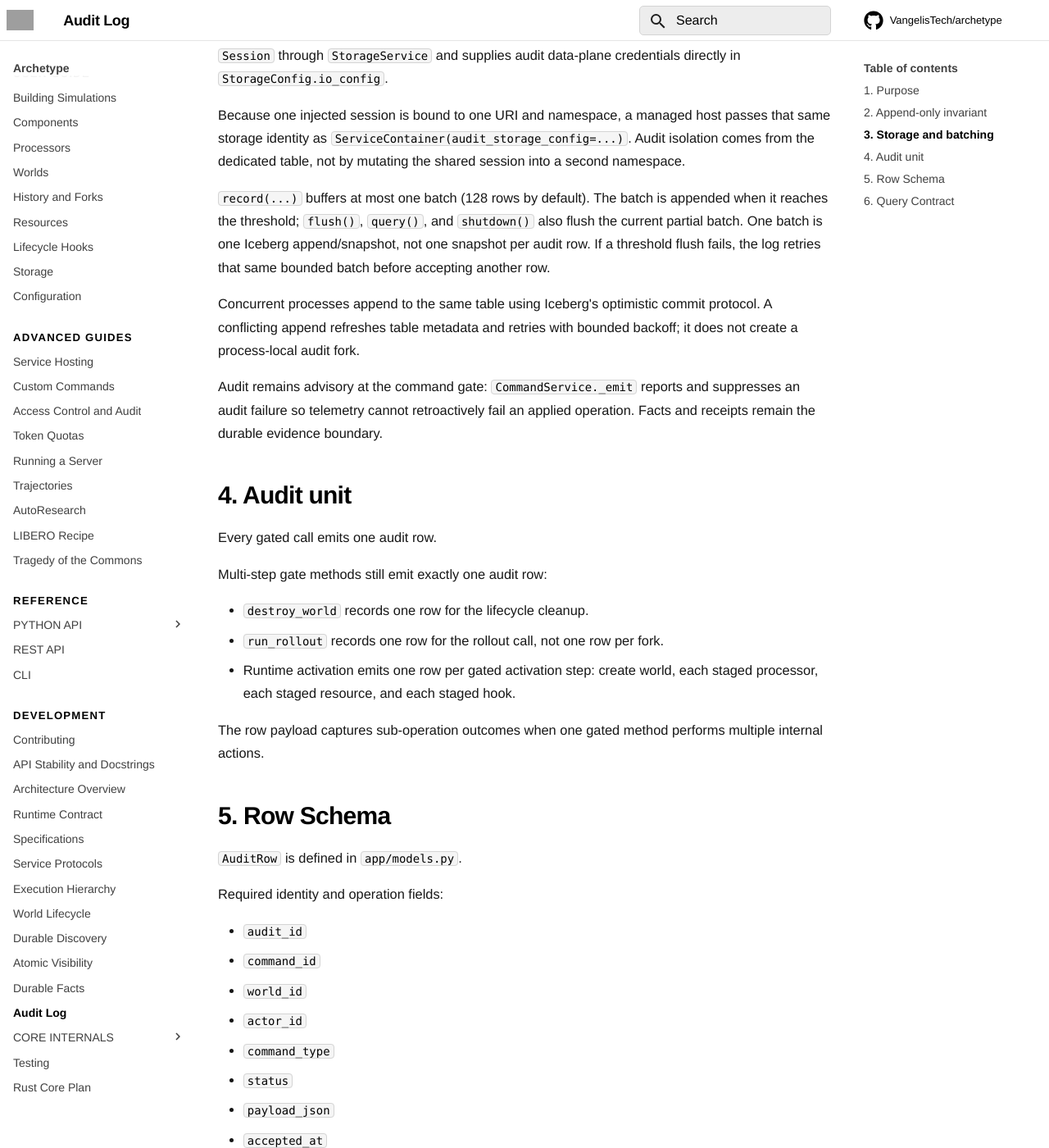
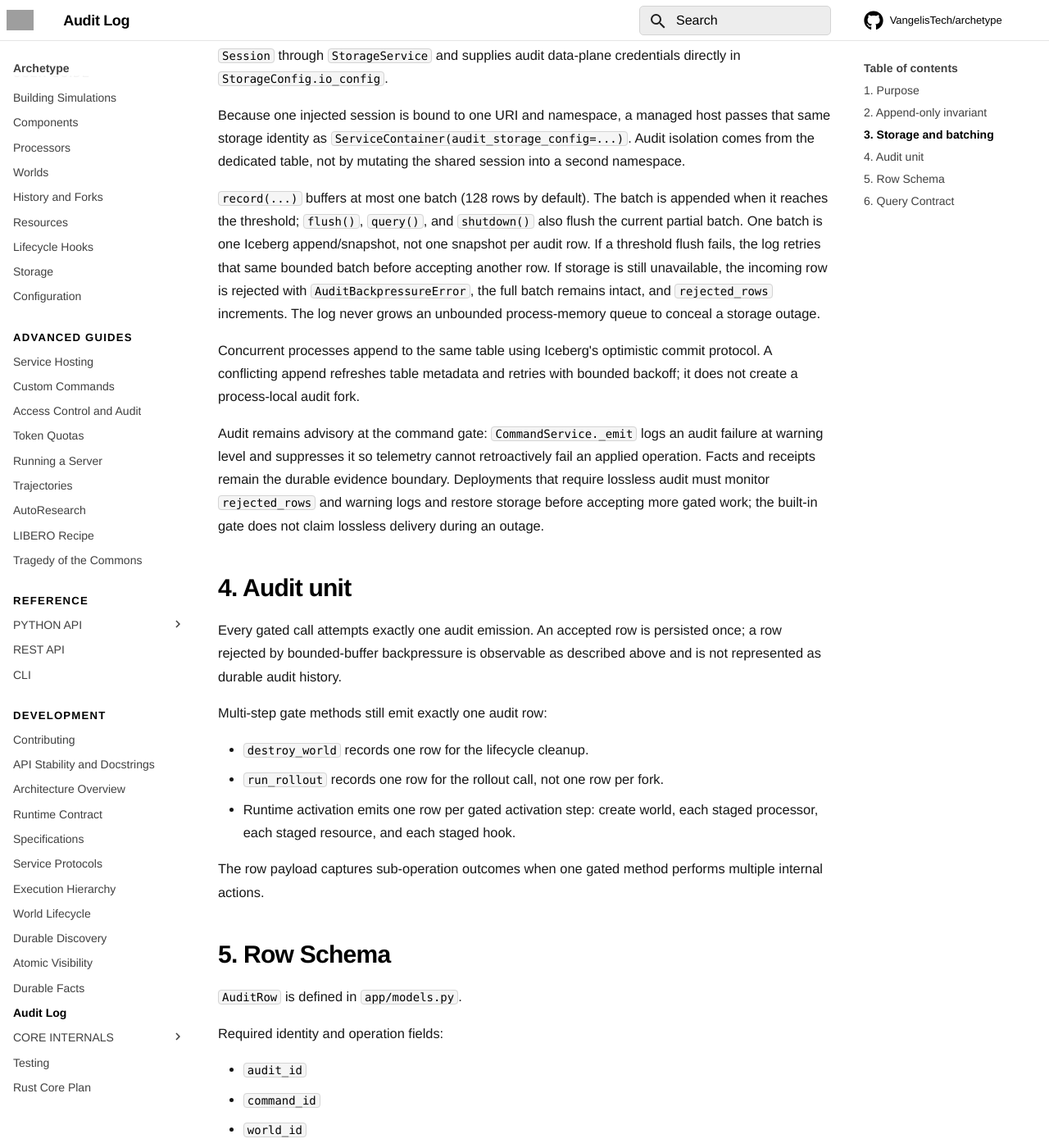
Before and after one commit to VangelisTech/archetype, an MkDocs documentation site: the page built from docs/guide/audit-log.md, in a window 1280 px wide and 1400 px high, scrolled down 888 px. Shown: the whole window at 82% size. Built offline with MkDocs 1.6.1 and Material for MkDocs 9.7.7, drawn with Linux system fonts in a browser that asks for light colours; comment, search, counter and statistics services are not loaded; grey boxes are pictures that could not be loaded.

Commit message:
fix(audit): expose bounded-buffer backpressure

```diff
--- a/docs/guide/audit-log.md
+++ b/docs/guide/audit-log.md
@@ -36,19 +36,28 @@ session into a second namespace.
 appended when it reaches the threshold; `flush()`, `query()`, and `shutdown()`
 also flush the current partial batch. One batch is one Iceberg append/snapshot,
 not one snapshot per audit row. If a threshold flush fails, the log retries
-that same bounded batch before accepting another row.
+that same bounded batch before accepting another row. If storage is still
+unavailable, the incoming row is rejected with `AuditBackpressureError`, the
+full batch remains intact, and `rejected_rows` increments. The log never grows
+an unbounded process-memory queue to conceal a storage outage.
 
 Concurrent processes append to the same table using Iceberg's optimistic
 commit protocol. A conflicting append refreshes table metadata and retries
 with bounded backoff; it does not create a process-local audit fork.
 
-Audit remains advisory at the command gate: `CommandService._emit` reports and
-suppresses an audit failure so telemetry cannot retroactively fail an applied
-operation. Facts and receipts remain the durable evidence boundary.
+Audit remains advisory at the command gate: `CommandService._emit` logs an
+audit failure at warning level and suppresses it so telemetry cannot
+retroactively fail an applied operation. Facts and receipts remain the durable
+evidence boundary. Deployments that require lossless audit must monitor
+`rejected_rows` and warning logs and restore storage before accepting more
+gated work; the built-in gate does not claim lossless delivery during an
+outage.
 
 ## 4. Audit unit
 
-Every gated call emits one audit row.
+Every gated call attempts exactly one audit emission. An accepted row is
+persisted once; a row rejected by bounded-buffer backpressure is observable as
+described above and is not represented as durable audit history.
 
 Multi-step gate methods still emit exactly one audit row:
 
```
Also changed, not shown: docs/guide/specification.md (+1 -1 lines), 3 other files.
